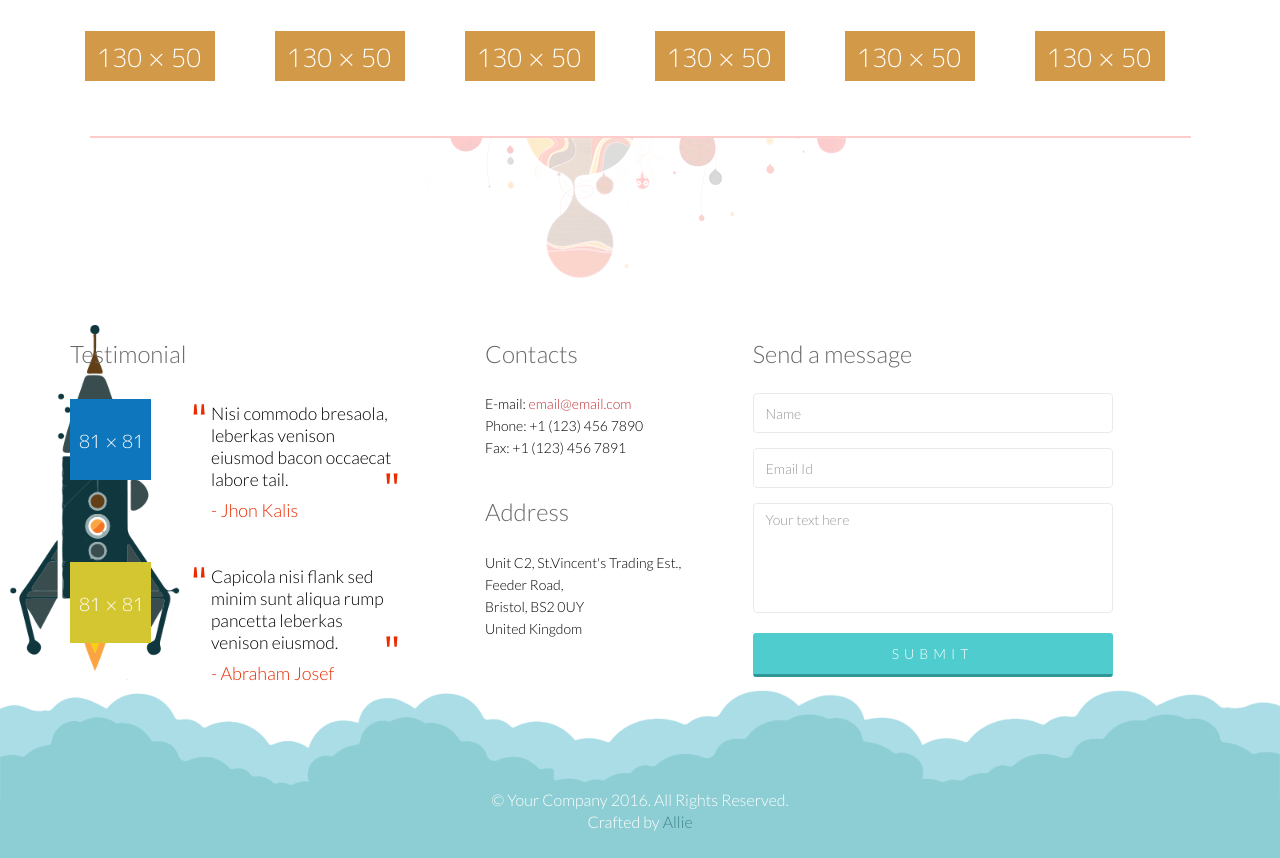
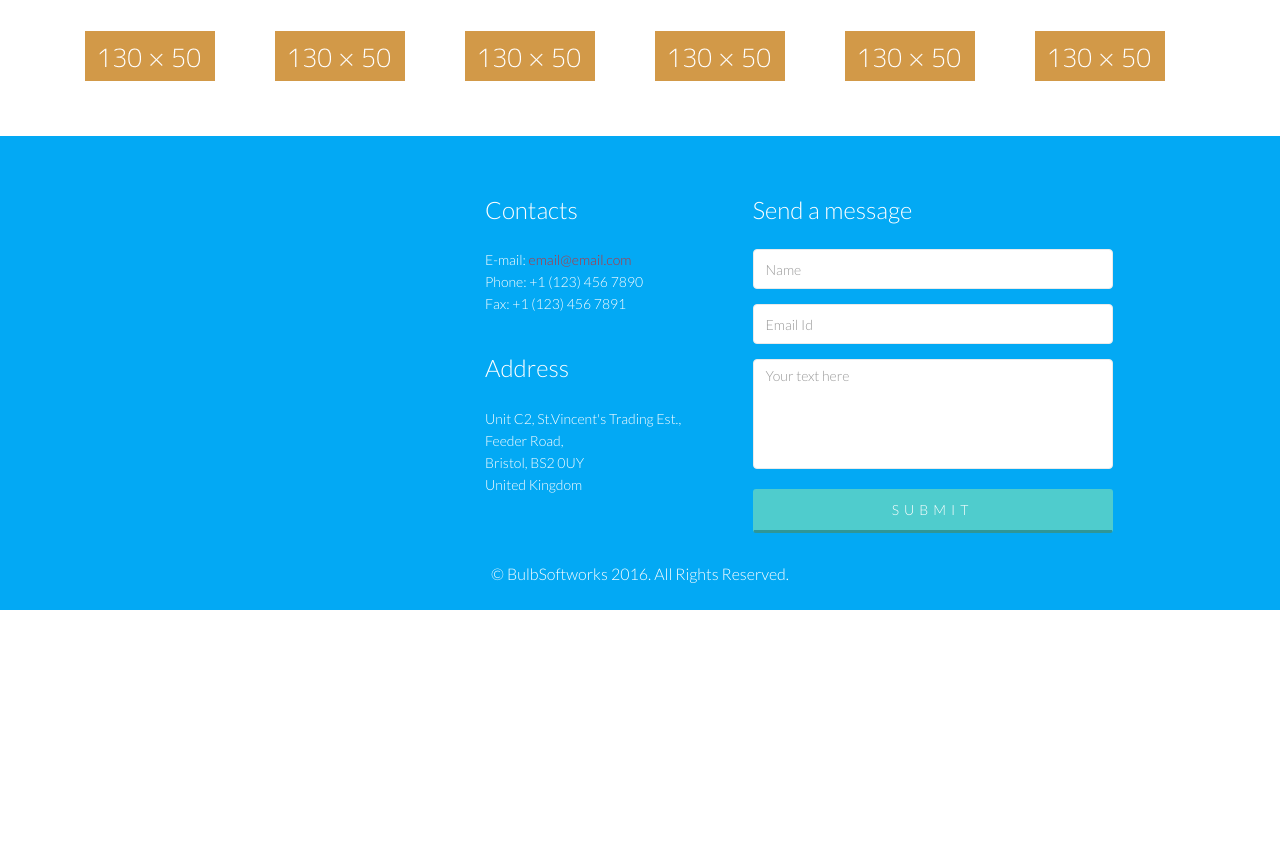
Before and after one commit to AlfiePowers/BulbSoftworks.github.io, a plain HTML site: page index.html in a window 1280 px wide. Shown: the part 2360-3218 px from the top of the page. After the commit the page ends 2970 px from the top, so only its background shows below. Drawn offline with nearby package versions, Linux system fonts and the light colour scheme.

Commit message:
100916v2

```diff
--- a/css/main.css
+++ b/css/main.css
@@ -392,27 +392,33 @@ ul.sub-menu {
 
 #footer {
   padding-bottom: 10px;
-  background-image: url(../images/home/footer.png);
+  background-color: #03A9F4;
+  color: #fff;
   background-repeat: repeat-x;
   background-position: bottom;
   background-size: contain;
 }
 
 #footer h1{
+
+  color: #fff;
   margin-bottom: 65px;
   margin-top: 36px;
 }
 
 #footer .bottom-separator {
+  color: #fff;
   margin-bottom: 60px;
 }
 
 #message {
+  color: #fff;
   height: 110px;
   resize: none;
 }
 
 .bottom > h2 {
+  color: #fff;
   margin-top: 0;
   margin-bottom: 26px;
 }
@@ -423,7 +429,7 @@ ul.sub-menu {
 }
 
 .bottom .media-body h3 a{
-  color: #ea2c00;
+  color: #fff;
 }
 
 .testimonial .media{
@@ -520,9 +526,10 @@ ul.sub-menu {
 }
 
 .copyright-text{
-  margin-top: 70px;
+  width: 100%;
   color: #fff;
   font-size: 16px;
+  padding-top: 15px;
   padding-bottom: 15px;
 }
 
--- a/index.html
+++ b/index.html
@@ -255,30 +255,10 @@
         <div class="container">
             <div class="row">
                 <div class="col-sm-12 text-center bottom-separator">
-                    <img src="images/home/under.png" class="img-responsive inline" alt="">
+
                 </div>
                 <div class="col-md-4 col-sm-6">
-                    <div class="testimonial bottom">
-                        <h2>Testimonial</h2>
-                        <div class="media">
-                            <div class="pull-left">
-                                <a href="#"><img src="images/home/profile1.png" alt=""></a>
-                            </div>
-                            <div class="media-body">
-                                <blockquote>Nisi commodo bresaola, leberkas venison eiusmod bacon occaecat labore tail.</blockquote>
-                                <h3><a href="#">- Jhon Kalis</a></h3>
-                            </div>
-                         </div>
-                        <div class="media">
-                            <div class="pull-left">
-                                <a href="#"><img src="images/home/profile2.png" alt=""></a>
-                            </div>
-                            <div class="media-body">
-                                <blockquote>Capicola nisi flank sed minim sunt aliqua rump pancetta leberkas venison eiusmod.</blockquote>
-                                <h3><a href="">- Abraham Josef</a></h3>
-                            </div>
-                        </div>
-                    </div>
+
                 </div>
                 <div class="col-md-3 col-sm-6">
                     <div class="contact-info bottom">
@@ -319,8 +299,7 @@
                 </div>
                 <div class="col-sm-12">
                     <div class="copyright-text text-center">
-                        <p>&copy; Your Company 2016. All Rights Reserved.</p>
-                        <p>Crafted by <a target="_blank" href="http://designscrazed.org/">Allie</a></p>
+                        <p>&copy; BulbSoftworks 2016. All Rights Reserved.</p>
                     </div>
                 </div>
             </div>
```
